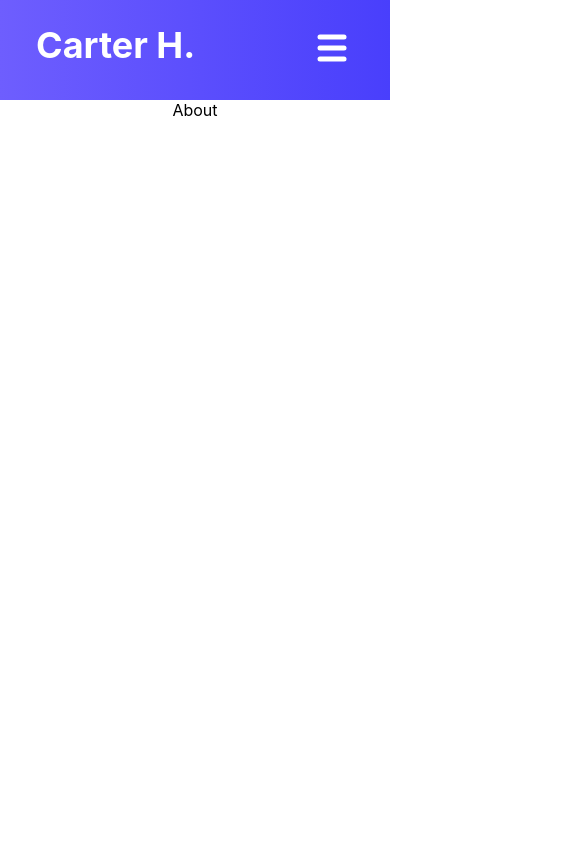
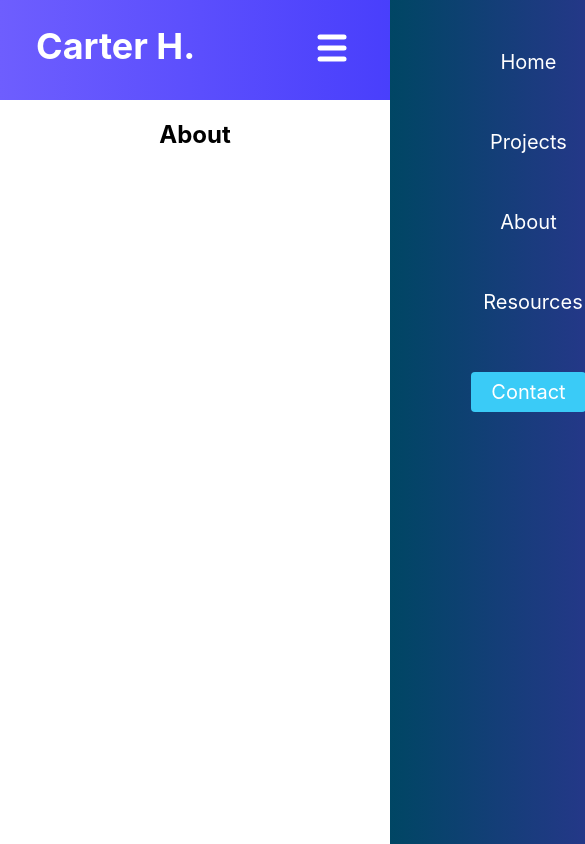
Before and after one commit to carterghill/Dev-Page, a React (Create React App) app: page /about in a window 390 px wide. Shown: the top 844 px of the page, 585 px wide, since content can reach past the window. Built offline with nearby package versions, Linux system fonts and the light colour scheme.

Commit message:
Improved layout and animations

```diff
--- a/src/About.js
+++ b/src/About.js
@@ -4,7 +4,7 @@ import './App.css';
 function App() {
   return (
     <div>
-        About
+        <h2>About</h2>
     </div>
 
   );
--- a/src/Components/Button.css
+++ b/src/Components/Button.css
@@ -8,6 +8,7 @@
     outline: none;
     border: none;
     cursor: pointer;
+    text-decoration: none;
 }
 
 .btn:hover {
@@ -15,11 +16,15 @@
     transition: all 0.3s ease-out;
     background: #fff;
     color: #6568f4;
-    transition: 250ms
+    transition: 250ms;
+
+    text-decoration: none;
 }
 
 .btn-primary {
     background-color: var(--primary);
+
+    text-decoration: none;
 }
 
 .btn-outline {
@@ -29,6 +34,8 @@
     border-radius: 4px;
     border: 1px solid var(--primary);
     transition: all 0.3s ease-out;
+
+    text-decoration: none;
 }
 
 .btn-medium {
@@ -36,6 +43,8 @@
     border-radius: 4px;
     font-size: 18px;
     color: #fff;
+
+    text-decoration: none;
 }
 
 .btn-large {
@@ -43,4 +52,6 @@
     border-radius: 4px;
     font-size: 22px;
     color: #fff;
+
+    text-decoration: none;
 }
--- a/src/Components/Button.js
+++ b/src/Components/Button.js
@@ -1,4 +1,5 @@
 import React from 'react'
+import {BrowserRouter, Route, Switch, Link} from 'react-router-dom';
 import './Button.css'
 
 const STYLES = [
@@ -13,21 +14,14 @@ const SIZES = [
 
 export const Button = ({
     children,
-    type,
-    onClick,
-    buttonStyle,
     buttonSize
 }) => {
 
-    const checkButtonStyle = STYLES.includes(buttonStyle) ? buttonStyle : STYLES[0]
-
-    const checkButtonSize = SIZES.includes(buttonSize) ? buttonSize : SIZES[0]
-
     return (
-        <button className={'btn btn-primary btn-large'}
-        onClick={onClick} type={type}>
+        <Link className={'btn btn-primary btn-large'}
+        to="contact">
             {children}
-        </button>
+        </Link>
     )
 
 }
--- a/src/Components/Navbar.css
+++ b/src/Components/Navbar.css
@@ -4,6 +4,33 @@ body {
     height:100%;
     overflow: hidden;
     white-space: nowrap;
+}
+
+:root {
+    --primary: #3acbf7;
+}
+
+.btn {
+    padding: 8px 20px;
+    margin-left: 24px;
+    border-radius: 4px;
+    outline: none;
+    border: none;
+    cursor: pointer;
+    text-decoration: none;
+    background-color: var(--primary);
+    color: white;
+    font-size: 20px;
+    text-decoration: none;
+}
+
+.btn:hover {
+    transition: all 0.3s ease-out;
+    background: #fff;
+    color: #6568f4;
+    transition: 250ms;
+
+    text-decoration: none;
 }
 
 .top-bar {
@@ -35,7 +62,7 @@ body {
     color: white;
     font-size: 24px;
     position: absolute;
-    transform: translate(36px, -7px);
+    transform: translate(36px, -6px);
 
     transition: all 0.5s ease-out;
 }
@@ -48,7 +75,8 @@ body {
 
 .menu-icon {
     opacity: 0;
-    right: 100%;
+    right: 0%;
+    transform: translate(-150%, -200%);
 }
 
 .menu {
@@ -68,7 +96,7 @@ body {
 .item {
     white-space: nowrap;
     display: inline-block;
-    text-decoration: none
+    text-decoration: none;
 }
 
 .item-link {
@@ -99,6 +127,16 @@ body {
         transition: all 0.5s ease-out;
     }
 
+    .btn {
+        margin-left: 0;
+        margin-top: 36px;
+    }
+
+    .top-bar.active {
+        width: 30%;
+        transition: all 0.5s ease-out;
+    }
+
     .top-list {
         opacity: 1;
         left: 100%;
@@ -112,7 +150,7 @@ body {
         background: linear-gradient(90deg, rgb(0, 70, 100) 0%, rgba(50,50,150,1) 100%);
         left: 100%;
         top: 0;
-        width: 0%;
+        width: 70%;
         height: 100vh;
         transition: all 0.5s ease-out;
     }
--- a/src/Components/Navbar.js
+++ b/src/Components/Navbar.js
@@ -4,6 +4,7 @@ import { NavItems } from "./NavItems";
 import MenuIcon from "./MenuIcon"
 import { Button } from "./Button"
 import './Navbar.css'
+import './MenuIcon.css'
 
 class Navbar extends Component {
 
@@ -12,7 +13,6 @@ class Navbar extends Component {
     handleClick = () => {
         this.setState({ clicked: !this.state.clicked })
     }
-
 
     render () {
 
@@ -24,7 +24,13 @@ class Navbar extends Component {
                     <div className={ this.state.clicked ? 'logo active' : 'logo' }><h2>Carter H.</h2></div>
 
                     <div className={ this.state.clicked ? 'menu-icon active' : 'menu-icon' }
-                    onClick={this.handleClick}>< MenuIcon /></div>
+                    onClick={this.handleClick}>
+                        <div class={this.state.clicked ? "change container" : 'container'}>
+                            <div class="bar1"></div>
+                            <div class="bar2"></div>
+                            <div class="bar3"></div>
+                        </div>
+                    </div>
 
                     <ul className='top-list'>
                         {NavItems.map((item, index) => {
@@ -33,9 +39,8 @@ class Navbar extends Component {
                                 to={item.url}>{item.title}</Link></li>
                             )
                         })}
-                        <li className="button"><Link to='/contact'><Button>Contact</Button></Link></li>
+                        <li><Link className='btn' to='/contact'>Contact</Link></li>
                     </ul>
-
 
                 </div>
 
@@ -43,11 +48,11 @@ class Navbar extends Component {
                     <ul className='list'>
                         {NavItems.map((item, index) => {
                             return (
-                                <li className='item'><a className='item-link'
-                                href={item.url}>{item.title}</a></li>
+                                <li onClick={this.handleClick} className='item'><Link className='item-link'
+                                to={item.url}>{item.title}</Link></li>
                             )
                         })}
-                        <li className="button"><Button >Contact</Button></li>
+                        <li onClick={this.handleClick} className="button"><Link className='btn' to='/contact'>Contact</Link></li>
                     </ul>
                 </div>
 
--- a/src/Contact.js
+++ b/src/Contact.js
@@ -4,7 +4,7 @@ import './App.css';
 function App() {
   return (
     <div>
-        Contact
+        <h2>Contact</h2>
     </div>
 
   );
--- a/src/Home.js
+++ b/src/Home.js
@@ -4,7 +4,7 @@ import './App.css';
 function App() {
   return (
     <div>
-        Home
+        <h2>Home</h2>
     </div>
 
   );
--- a/src/Projects.js
+++ b/src/Projects.js
@@ -4,7 +4,7 @@ import './App.css';
 function App() {
   return (
     <div>
-        Projects
+        <h2>Projects</h2>
     </div>
 
   );
--- a/src/Resources.js
+++ b/src/Resources.js
@@ -4,7 +4,7 @@ import './App.css';
 function App() {
   return (
     <div>
-        Resources
+        <h2>Resources</h2>
     </div>
 
   );
```
